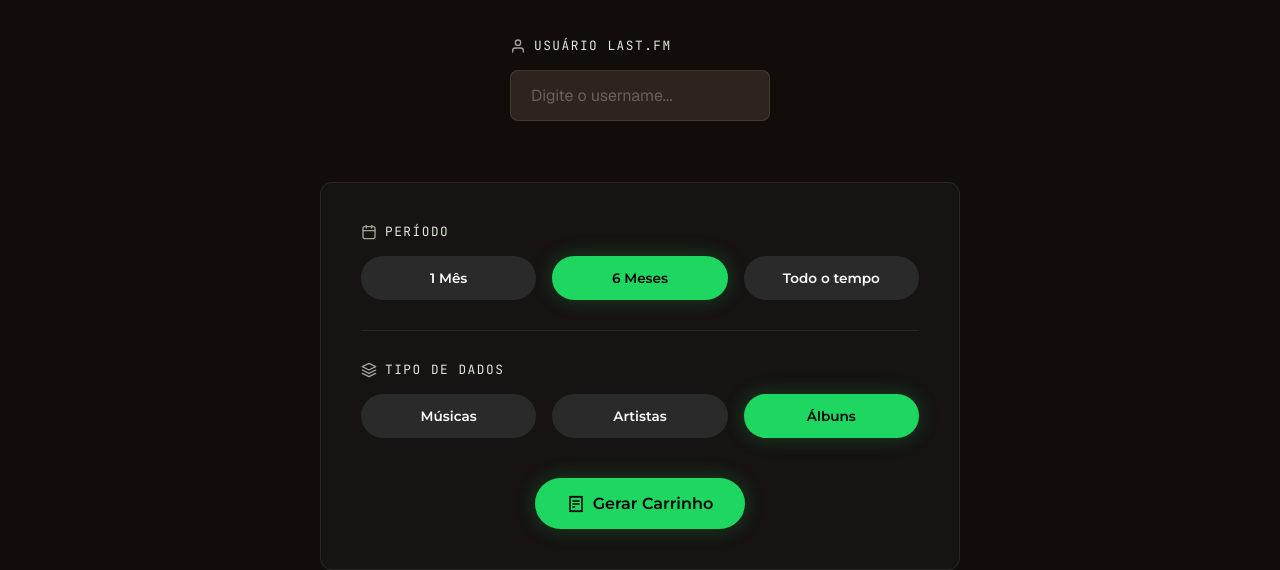
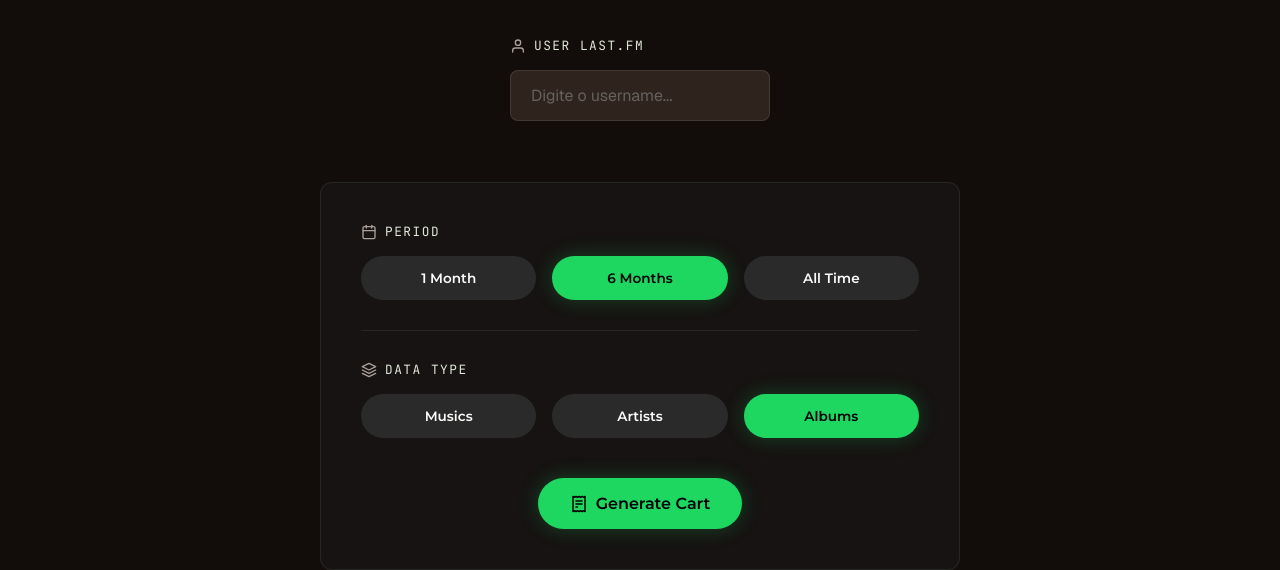
Before and after one commit to Davi-Noah/LastFM-Collage, a website: page front/consulta.html in a window 1280 px wide. Shown: the part 245-815 px from the top of the page. Drawn offline with nearby package versions, Linux system fonts and the light colour scheme.

Commit message:
:refactor: passando o site inteiro para ingles

```diff
--- a/front/consulta.html
+++ b/front/consulta.html
@@ -49,7 +49,7 @@
                 <path d="M20 21v-2a4 4 0 0 0-4-4H8a4 4 0 0 0-4 4v2"></path>
                 <circle cx="12" cy="7" r="4"></circle>
               </svg>
-              USUÁRIO LAST.FM
+              USER LAST.FM
             </div>
 
             <input
@@ -80,7 +80,7 @@
                   <line x1="8" y1="2" x2="8" y2="6"></line>
                   <line x1="3" y1="10" x2="21" y2="10"></line>
                 </svg>
-                PERÍODO
+                PERIOD
               </div>
 
               <input
@@ -92,21 +92,21 @@
 
               <div class="toggle-buttons" id="group-periodo">
                 <button type="button" class="btn btn-toggle" data-value="1_mes">
-                  1 Mês
+                  1 Month
                 </button>
                 <button
                   type="button"
                   class="btn btn-toggle active"
                   data-value="6_meses"
                 >
-                  6 Meses
+                  6 Months
                 </button>
                 <button
                   type="button"
                   class="btn btn-toggle"
                   data-value="todo_tempo"
                 >
-                  Todo o tempo
+                  All Time
                 </button>
               </div>
             </div>
@@ -129,7 +129,7 @@
                   <polyline points="2 17 12 22 22 17"></polyline>
                   <polyline points="2 12 12 17 22 12"></polyline>
                 </svg>
-                TIPO DE DADOS
+                DATA TYPE
               </div>
 
               <input type="hidden" name="tipo" id="input-tipo" value="albuns" />
@@ -140,21 +140,21 @@
                   class="btn btn-toggle"
                   data-value="musicas"
                 >
-                  Músicas
+                  Musics
                 </button>
                 <button
                   type="button"
                   class="btn btn-toggle"
                   data-value="artistas"
                 >
-                  Artistas
+                  Artists
                 </button>
                 <button
                   type="button"
                   class="btn btn-toggle active"
                   data-value="albuns"
                 >
-                  Álbuns
+                  Albums
                 </button>
               </div>
             </div>
@@ -178,7 +178,7 @@
                   <line x1="16" y1="12" x2="8" y2="12"></line>
                   <line x1="10" y1="16" x2="8" y2="16"></line>
                 </svg>
-                Gerar Carrinho
+                Generate Cart
               </button>
             </div>
           </div>
```
